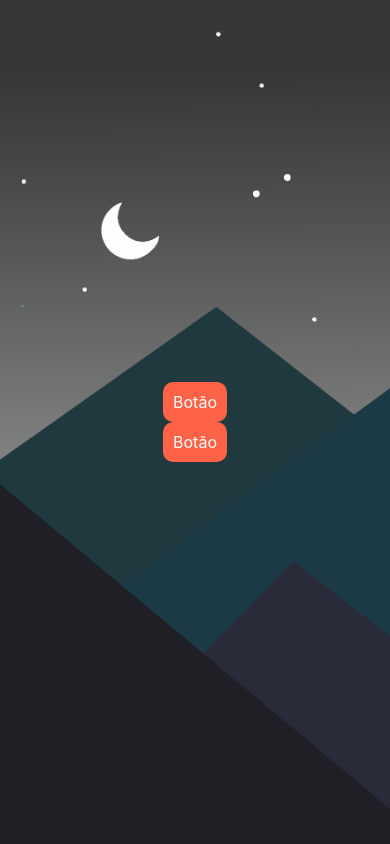
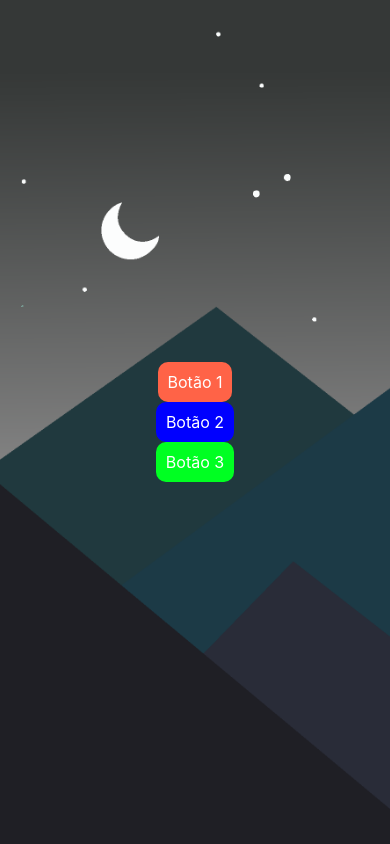
Before and after one commit to pedrosantos-21/lab_programacao_vi, a React Native app: screen / in a window 390 px wide. Built offline with nearby package versions, Linux system fonts and the light colour scheme.

Commit message:
Adicionando a interface Props do nosso componets, bem como aplicando a propriedade children no componets.

```diff
--- a/App.tsx
+++ b/App.tsx
@@ -9,8 +9,9 @@ export default function App() {
   return (
     <ImageBackground source={imagemFundo} style={styles.background}>
       <View style={styles.container}>
-         <Botao/>
-         <Botao/>
+         <Botao texto= 'Botão 1' onPress={() => console.log('Clicou 1')} />
+         <Botao texto= 'Botão 2' onPress={() => console.log('Clicou 2')} cor="blue" />
+         <Botao texto= 'Botão 3' onPress={() => console.log('Clicou 3')} cor ="#00ff22"/>
       </View>
     </ImageBackground>
   );
--- a/src/components/botao.tsx
+++ b/src/components/botao.tsx
@@ -1,9 +1,14 @@
 import React, {Pressable, StyleSheet, Text, View} from 'react-native';
 
-export function Botao() {
-    return ( <Pressable onPress={() => console.log("Clicou!")}>
-        <View style={styles.botaoContainer}>
-            <Text style={styles.botaoTexto}>Botão</Text>
+export interface BotaoProps {
+    texto: string;
+    onPress():void;
+    cor?: string;
+}
+export function Botao(props: BotaoProps) {
+    return ( <Pressable onPress={props.onPress}>
+        <View style={[styles.botaoContainer, {backgroundColor: props.cor}]}>
+            <Text style={styles.botaoTexto}>{props.texto}</Text>
         </View>
     </Pressable>)
 }
```
Also changed, not shown: 1 other file (tests, documents, lock files or other folders).
